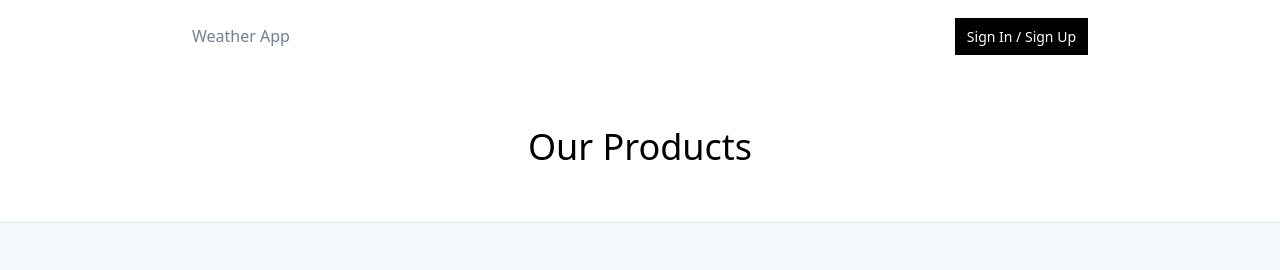
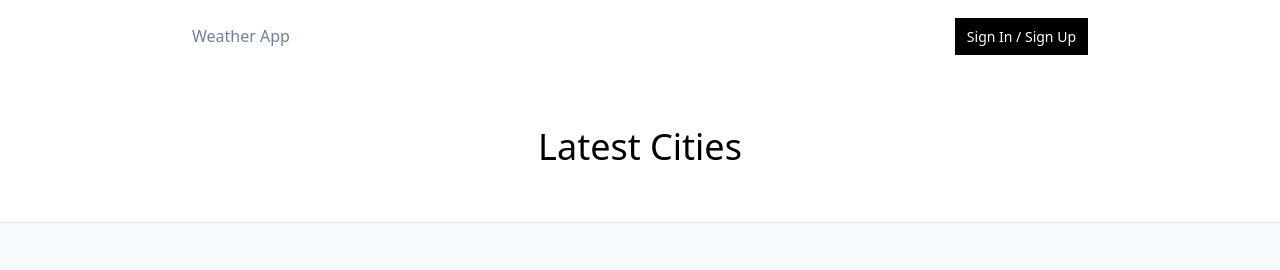
Before and after one commit to emunchen/weather-fe, a React (Create React App) app: page / in a window 1280 px wide. Shown: the top 270 px of the page. Built offline with nearby package versions, Linux system fonts and the light colour scheme; no server answers.

Commit message:
update text title.

```diff
--- a/src/components/Title.js
+++ b/src/components/Title.js
@@ -3,7 +3,7 @@ import React from "react";
 const Title = () => {
   return (
     <h1 className="text-center text-xl md:text-4xl px-6 py-12 bg-white">
-      Our Products
+      Latest Cities
     </h1>
   );
 };
```
